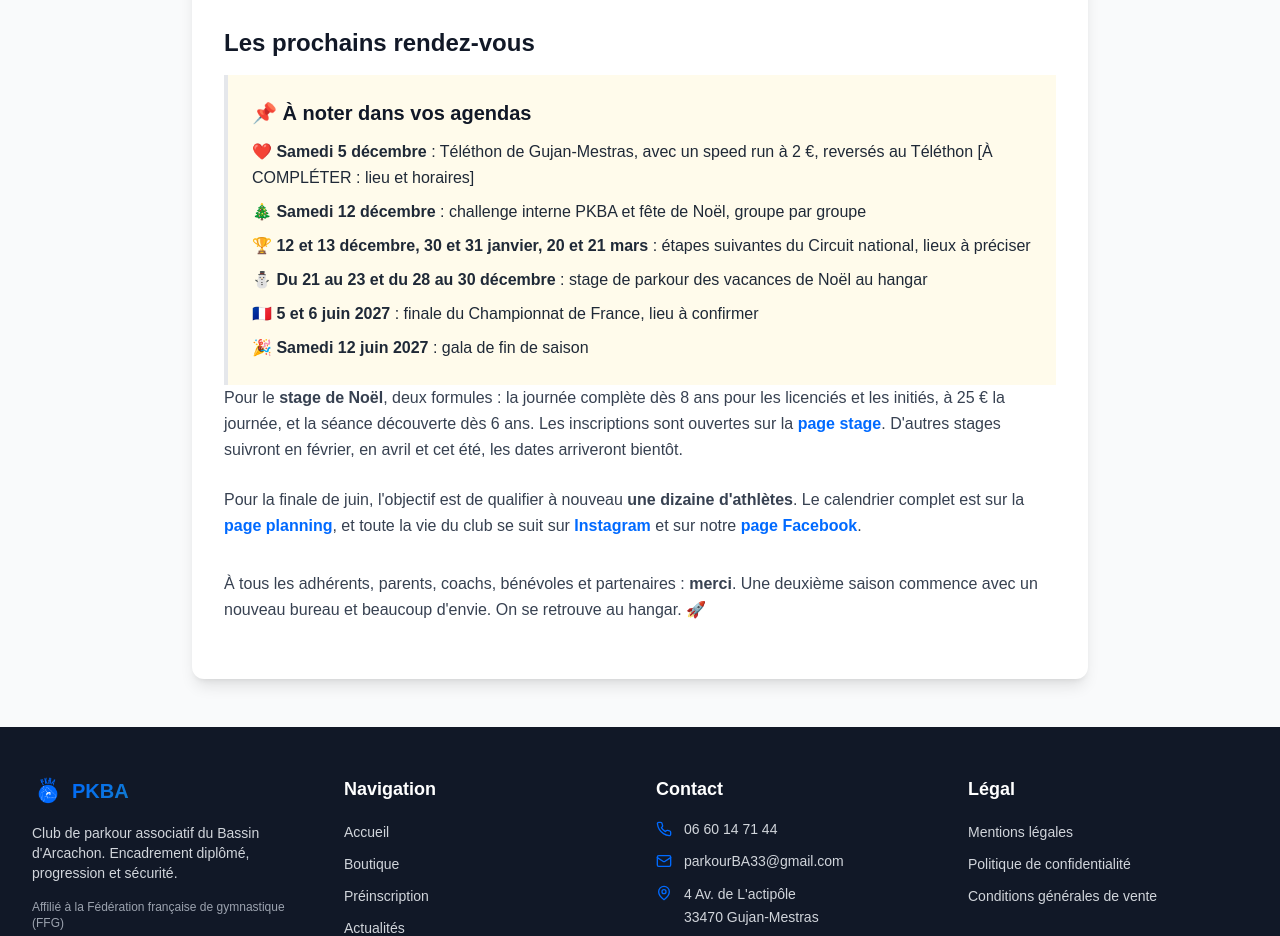
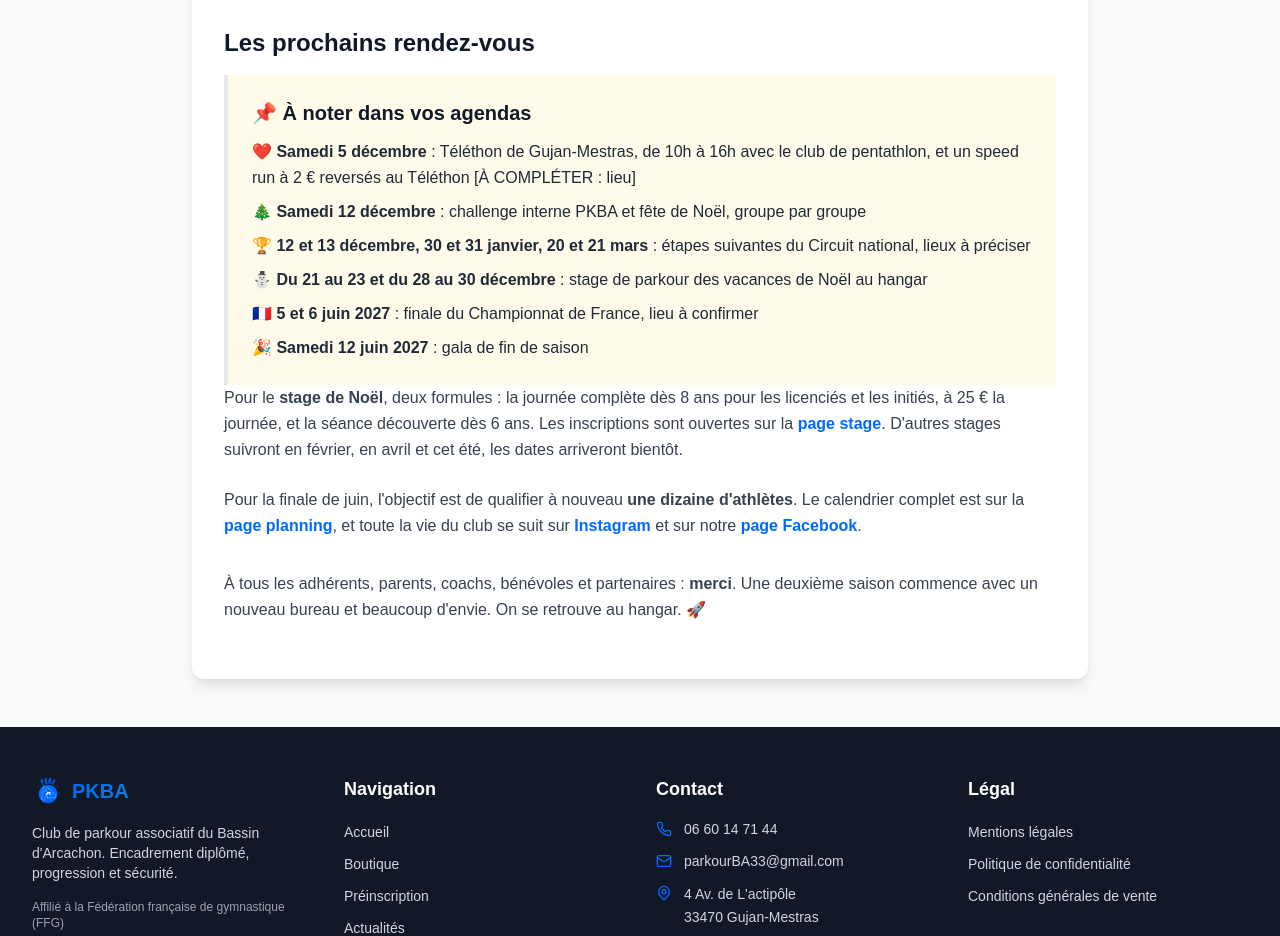
Before and after one commit to AirKyzzZ/PKBA, a Next.js app: page /actualites/assemblee-generale-2026-nouveau-bureau-nfx-rouen-pkba in a window 1280 px wide. Shown: the part 3900-4836 px from the top of the page. Built offline with nearby package versions, Linux system fonts and the light colour scheme; no server answers.

Commit message:
feat(actualites): horaires du telethon dans le brouillon
Signed-off-by: Maxime Mansiet <AirKyzzZ@users.noreply.github.com>

```diff
--- a/content/articles.ts
+++ b/content/articles.ts
@@ -124,7 +124,7 @@ export const articles: Article[] = [
       <div class="bg-amber-50 border-l-4 border-amber-400 p-6 rounded-r-lg my-8">
         <h3 class="text-xl font-cheddar font-bold text-gray-900 mb-3">📌 À noter dans vos agendas</h3>
         <ul class="space-y-2 text-gray-800 font-montserrat">
-          <li>❤️ <strong>Samedi 5 décembre</strong> : Téléthon de Gujan-Mestras, avec un speed run à 2 €, reversés au Téléthon [À COMPLÉTER : lieu et horaires]</li>
+          <li>❤️ <strong>Samedi 5 décembre</strong> : Téléthon de Gujan-Mestras, de 10h à 16h avec le club de pentathlon, et un speed run à 2 € reversés au Téléthon [À COMPLÉTER : lieu]</li>
           <li>🎄 <strong>Samedi 12 décembre</strong> : challenge interne PKBA et fête de Noël, groupe par groupe</li>
           <li>🏆 <strong>12 et 13 décembre, 30 et 31 janvier, 20 et 21 mars</strong> : étapes suivantes du Circuit national, lieux à préciser</li>
           <li>⛄ <strong>Du 21 au 23 et du 28 au 30 décembre</strong> : stage de parkour des vacances de Noël au hangar</li>
```
